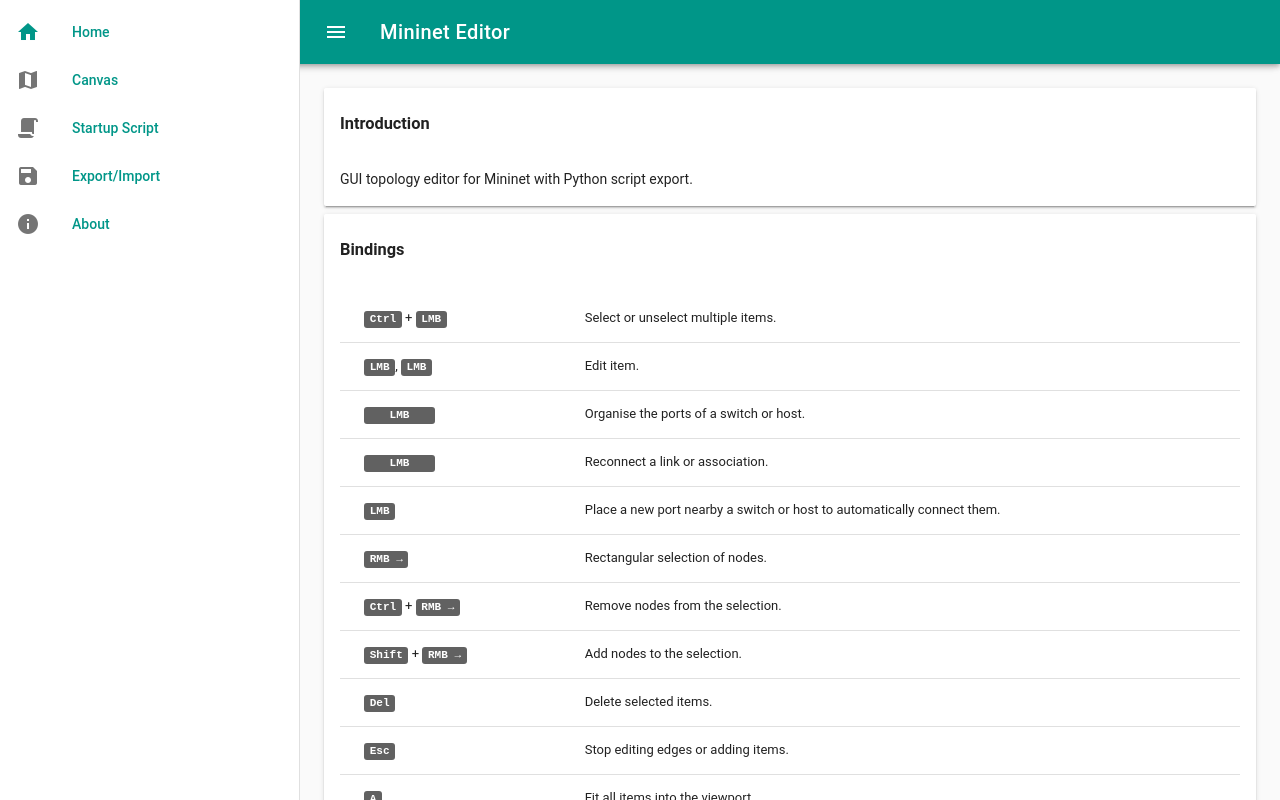
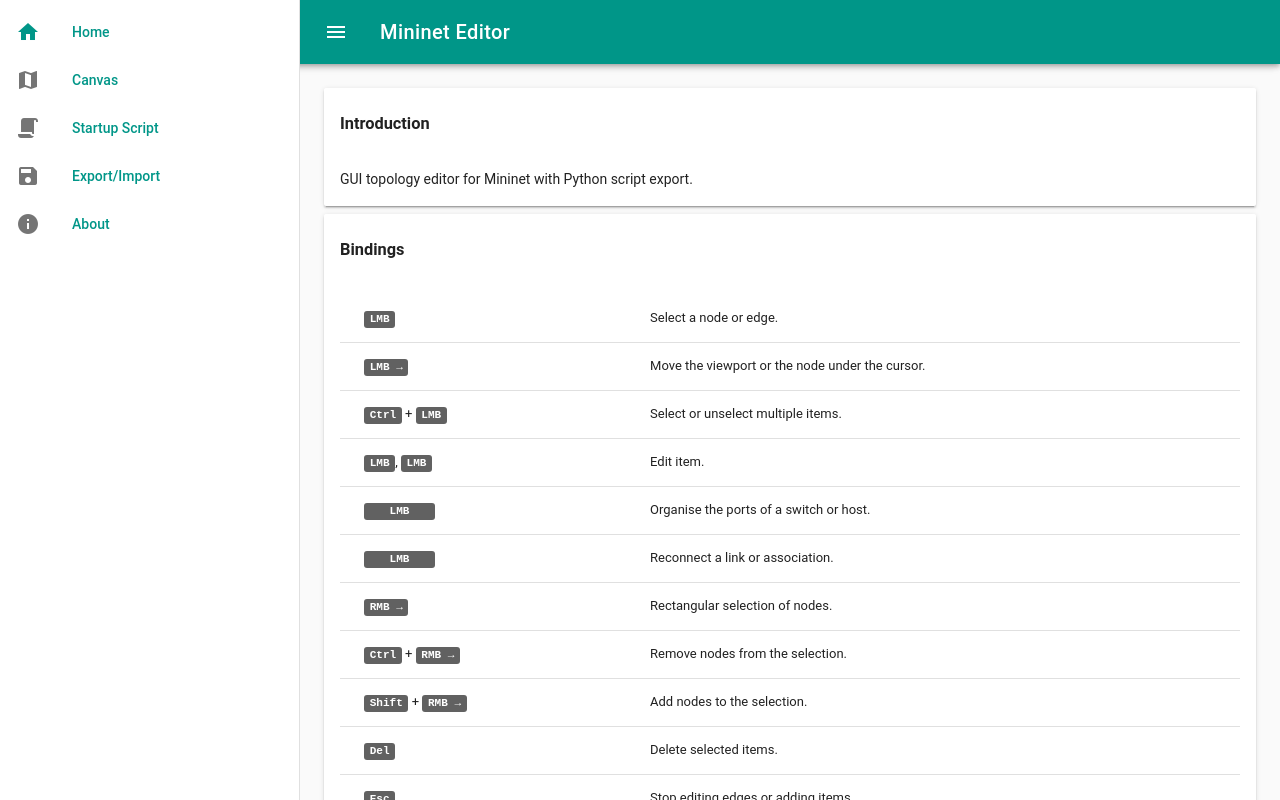
Before and after one commit to Thomaash/me, a Vue app: page /#/ in a window 1280 px wide. Shown: the top 800 px of the page. Built offline with nearby package versions, Linux system fonts and the light colour scheme; what vuetify-confirm would draw is missing.

Commit message:
Edit home bindings table

```diff
--- a/src/components/BindingsCard.vue
+++ b/src/components/BindingsCard.vue
@@ -26,6 +26,7 @@
   esc: wrapTitle('Escape', '<kbd>Esc</kbd>'),
 
   lmb: wrapTitle('Left mouse button', '<kbd>LMB</kbd>'),
+  lmbd: wrapTitle('Drag with left mouse button pressed', '<kbd>LMB →</kbd>'),
   lmbdc: wrapTitle('Double click left mouse button', '<kbd>LMB</kbd>, <kbd>LMB</kbd>'),
   lmblp: wrapTitle('Long press left mouse button', '<kbd>   LMB   </kbd>'),
 
@@ -40,11 +41,12 @@
       { text: 'Description', value: 'description', sortable: false }
     ],
     items: [
+      { combination: `${keys.lmb}`, description: 'Select a node or edge.' },
+      { combination: `${keys.lmbd}`, description: 'Move the viewport or the node under the cursor.' },
       { combination: `${keys.ctrl} + ${keys.lmb}`, description: 'Select or unselect multiple items.' },
       { combination: `${keys.lmbdc}`, description: 'Edit item.' },
       { combination: `${keys.lmblp}`, description: 'Organise the ports of a switch or host.' },
       { combination: `${keys.lmblp}`, description: 'Reconnect a link or association.' },
-      { combination: `${keys.lmb}`, description: 'Place a new port nearby a switch or host to automatically connect them.' },
 
       { combination: `${keys.rmbd}`, description: 'Rectangular selection of nodes.' },
       { combination: `${keys.ctrl} + ${keys.rmbd}`, description: 'Remove nodes from the selection.' },
```
